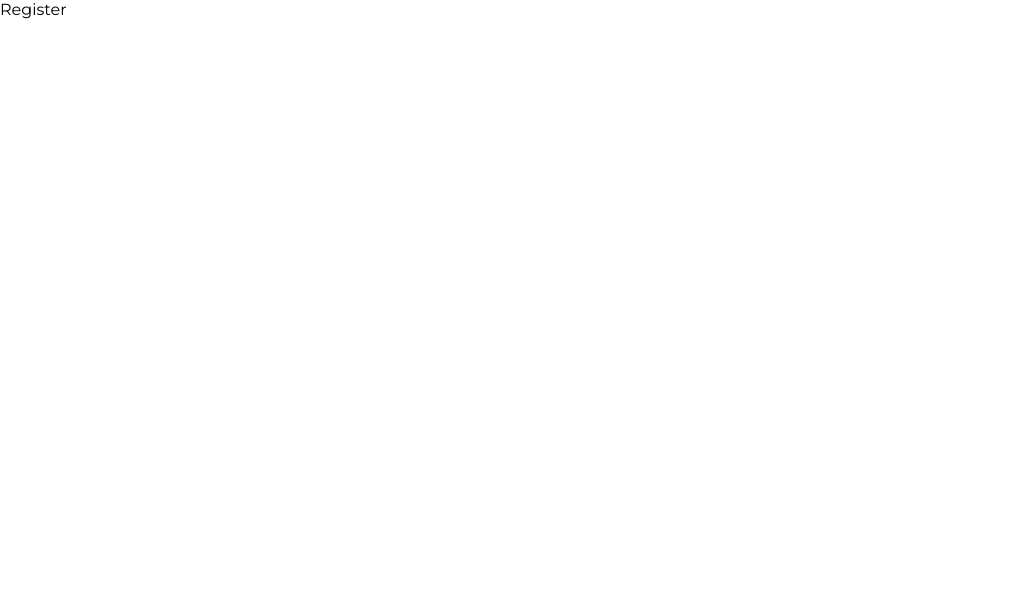
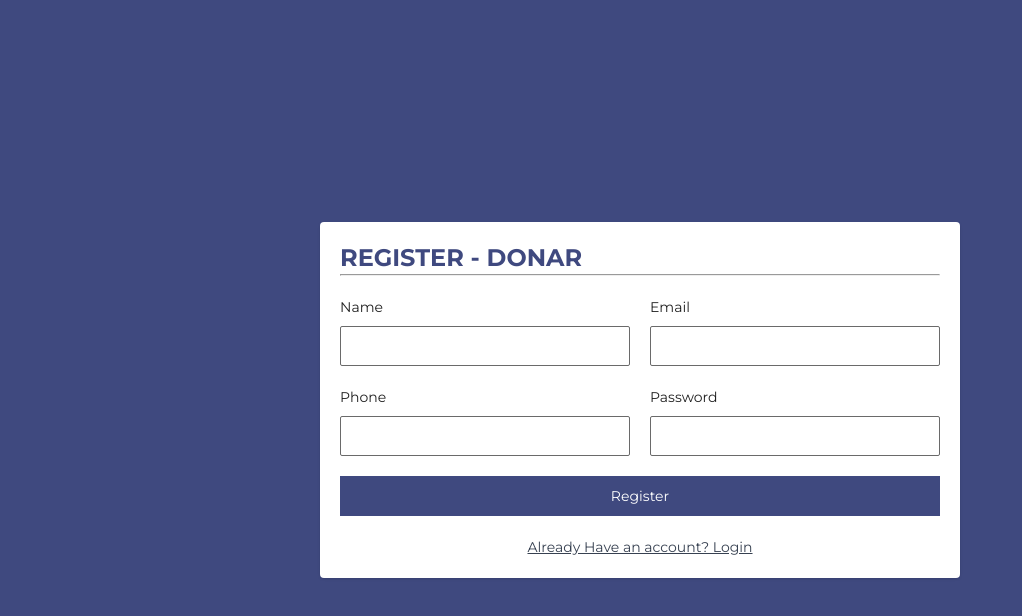
Before and after one commit to jeffch19/Blood-Bank, a React (Create React App) app in the folder client/: page /register in a window 1280 px wide. Shown: the top 616 px of the page, without its empty margins (0-1022 px from the left). Built offline with nearby package versions, Linux system fonts and the light colour scheme; a web font is replaced by a local one.

Commit message:
set up donar registraton

```diff
--- a/client/src/index.css
+++ b/client/src/index.css
@@ -15,3 +15,23 @@ button {
   box-shadow: none !important;
   height: 40px !important;
 }
+
+input {
+  height: 40px !important;
+  border: 1px solid #6a6a6a !important;
+  border-radius: 2px !important;
+}
+
+input:focus{
+  outline: none !important;
+  box-shadow: none !important;
+}
+
+.ant-form-item {
+  margin-bottom: 0;
+}
+
+a:hover {
+  text-decoration: underline !important;
+  color: #6a6a6a;
+}
--- a/client/src/index.js
+++ b/client/src/index.js
@@ -11,7 +11,7 @@ root.render(
     <ConfigProvider
     theme = {{
       token : {
-       colorPrimary : "green",
+       colorPrimary : "#3F497F",
       },
     }}
     >
--- a/client/src/pages/Register/index.js
+++ b/client/src/pages/Register/index.js
@@ -1,8 +1,40 @@
 import React from 'react'
+import { Button, Form, Input, } from 'antd';
+import { Link, NavLink } from "react-router-dom";
+
 
 function Register() {
+  const [type , setType] = React.useState('donar')
   return (
-    <div>Register</div>
+    <div className='flex h-screen items-center justify-center bg-primary'>
+      <Form
+      layout = "vertical"
+      className = "bg-white rounded shadow grid grid-cols-2 p-5 gap-5 w-1/2"
+      >
+        <h1 className='col-span-2 uppercase text-2xl'>
+          <span className='text-primary'>Register - DONAR</span>
+          <hr />
+        </h1>
+          <Form.Item label = "Name">
+            <Input />
+          </Form.Item>
+          <Form.Item label = "Email">
+            <Input />
+          </Form.Item>
+          <Form.Item label = "Phone">
+            <Input />
+          </Form.Item>
+          <Form.Item label = "Password">
+            <Input />
+          </Form.Item>
+        <Button type="primary" block className='col-span-2'>
+          Register
+        </Button>
+        <NavLink to="/login" className="col-span-2 text-center text-gray-700 underline">
+          Already Have an account? Login
+        </NavLink>
+      </Form>
+    </div>
   )
 }
 
--- a/client/tailwind.config.js
+++ b/client/tailwind.config.js
@@ -2,7 +2,11 @@
 module.exports = {
   content: ["./src/**/*.{html,js}"],
   theme: {
-    extend: {},
+    extend: {
+      colors: {
+        'primary': '#3F497F',
+      }
+    },
   },
   plugins: [],
   corePlugins: {
```
